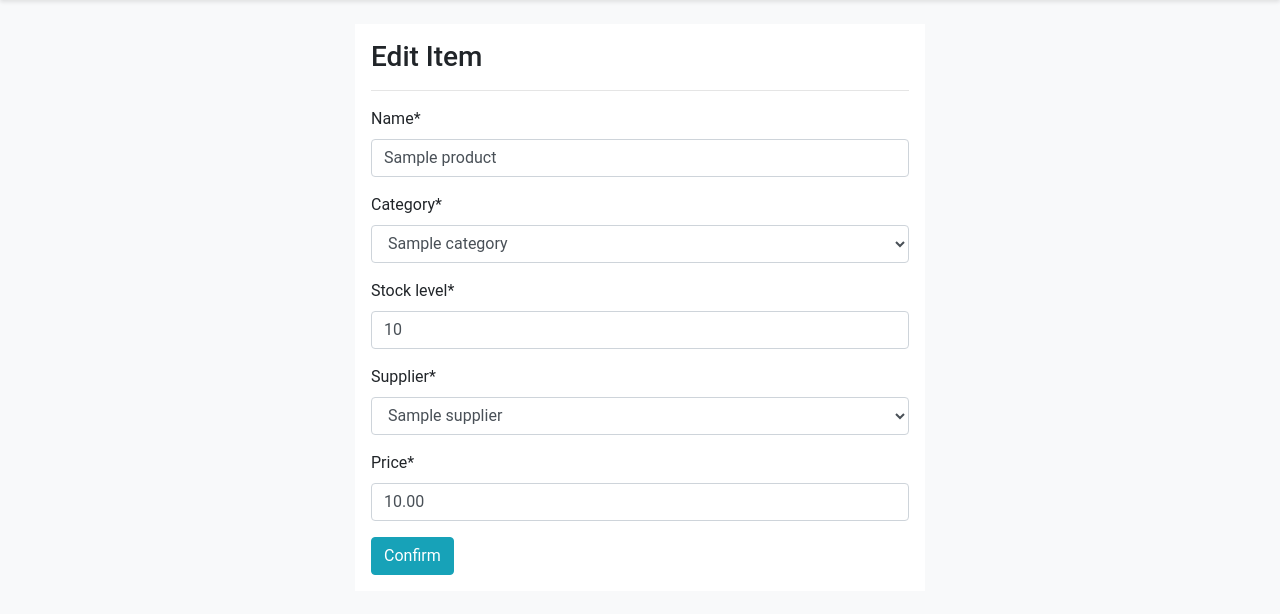
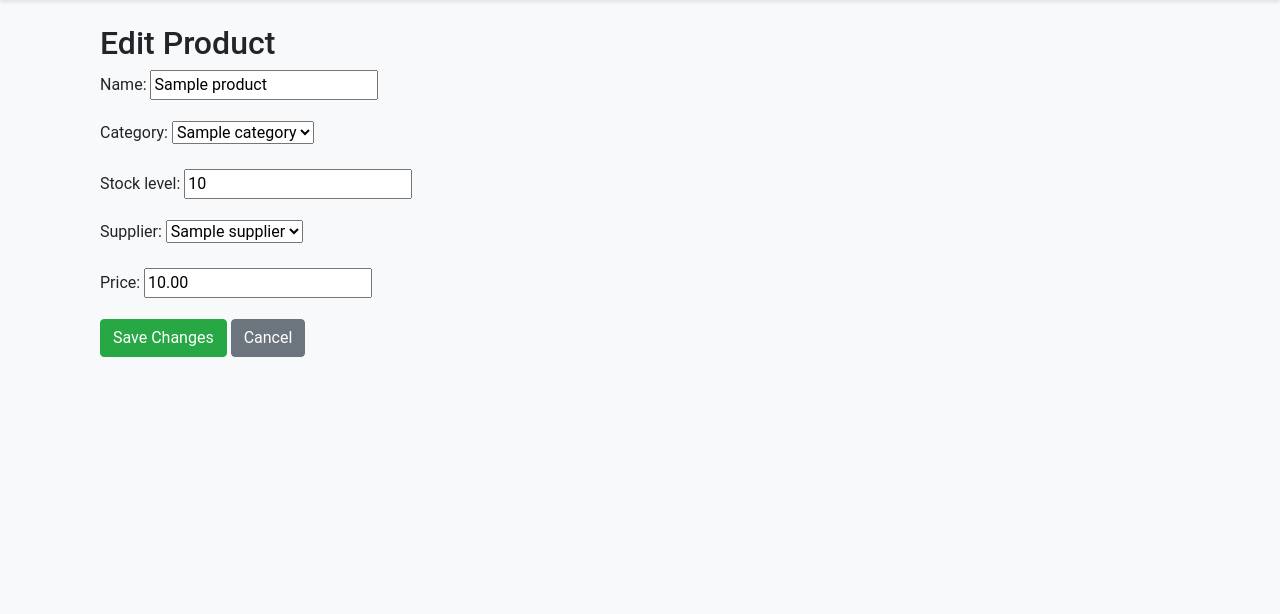
Before and after one commit to Kevin091295/inventory_management_sys, a Django app: page /products/edit/1/ in a window 1280 px wide. Shown: the part 56-670 px from the top of the page. Run offline with Django 3.2, Linux system fonts and the light colour scheme; a user stored in the database is signed in; tables that the repository leaves empty hold one stand-in row (values such as "Sample post"); parts of the project's set-up code (start-up, migrations or seed data) failed here and were passed over; some libraries are stand-ins or nearby versions.

Commit message:
deleted redundant files and code

```diff
--- a/dashboard/urls.py
+++ b/dashboard/urls.py
@@ -5,21 +5,16 @@ from .models import Product, Supplier, Category
 urlpatterns = [
     path('index/', views.index, name='dashboard-index'),
 
-
-    path('products/', views.products, name='dashboard-products'),  # Product list
-    path('products/add/', views.add_product, name='add-product'),  # Add product
-
-    path('products/delete/<int:pk>/', views.product_delete,
-         name='dashboard-products-delete'),
-    path('products/detail/<int:pk>/', views.product_detail,
-         name='dashboard-products-detail'),
-    path('products/edit/<int:pk>/', views.product_edit,
-         name='dashboard-products-edit'),
     path('customers/', views.customers, name='dashboard-customers'),
     path('customers/detial/<int:pk>/', views.customer_detail,
          name='dashboard-customer-detail'),
     path('order/', views.order, name='dashboard-order'),
 
+    # Products
+    path('products/', views.products, name='dashboard-products'),  # Product list
+    path('products/add/', views.add_product, name='add-product'),  # Add product
+    path('products/edit/<int:pk>/', views.edit_product, name='edit-product'),
+    path('products/delete/<int:pk>/', views.delete_product, name='delete-product'),
 
     # Categories
     path('categories/', views.categories, name='dashboard-categories'),  # Category list
--- a/dashboard/views.py
+++ b/dashboard/views.py
@@ -66,10 +66,26 @@ def add_product(request):
     return render(request, "dashboard/add_product.html", context)
 
 
-@login_required(login_url="user-login")
-def product_detail(request, pk):
-    context = {}
-    return render(request, "dashboard/products_detail.html", context)
+def edit_product(request, pk):
+    product = get_object_or_404(Product, pk=pk)
+    if request.method == "POST":
+        form = ProductForm(request.POST, instance=product)
+        if form.is_valid():
+            form.save()
+            return redirect("dashboard-products")  # Redirect to the product list page
+    else:
+        form = ProductForm(instance=product)
+    return render(
+        request, "dashboard/edit_product.html", {"form": form, "product": product}
+    )
+
+
+def delete_product(request, pk):
+    product = get_object_or_404(Product, pk=pk)
+    if request.method == "POST":  # Confirm delete
+        product.delete()
+        return redirect("dashboard-products")  # Redirect to the product list page
+    return render(request, "dashboard/confirm_delete.html", {"object": product})
 
 
 @login_required(login_url="user-login")
@@ -107,34 +123,6 @@ def customer_detail(request, pk):
         "order_count": order_count,
     }
     return render(request, "dashboard/customers_detail.html", context)
-
-
-@login_required(login_url="user-login")
-@allowed_users(allowed_roles=["Admin"])
-def product_edit(request, pk):
-    item = Product.objects.get(id=pk)
-    if request.method == "POST":
-        form = ProductForm(request.POST, instance=item)
-        if form.is_valid():
-            form.save()
-            return redirect("dashboard-products")
-    else:
-        form = ProductForm(instance=item)
-    context = {
-        "form": form,
-    }
-    return render(request, "dashboard/products_edit.html", context)
-
-
-@login_required(login_url="user-login")
-@allowed_users(allowed_roles=["Admin"])
-def product_delete(request, pk):
-    item = Product.objects.get(id=pk)
-    if request.method == "POST":
-        item.delete()
-        return redirect("dashboard-products")
-    context = {"item": item}
-    return render(request, "dashboard/products_delete.html", context)
 
 
 @login_required(login_url="user-login")
--- /dev/null
+++ b/templates/dashboard/edit_product.html
@@ -0,0 +1,14 @@
+{% extends 'partials/base.html' %}
+{% block title %}Edit Product{% endblock %}
+
+{% block content %}
+<div class="container mt-4">
+    <h2>Edit Product</h2>
+    <form method="post">
+        {% csrf_token %}
+        {{ form.as_p }}
+        <button type="submit" class="btn btn-success">Save Changes</button>
+        <a href="{% url 'dashboard-products' %}" class="btn btn-secondary">Cancel</a>
+    </form>
+</div>
+{% endblock %}
--- a/templates/dashboard/products_edit.html
+++ /dev/null
@@ -1,17 +0,0 @@
-{% extends 'partials/base.html' %}
-{% block title %}Products Edit Page{% endblock %}
-{% load crispy_forms_tags %}
-
-{% block content %}
-<div class="row my-4">
-    <div class="col-md-6 offset-md-3 p-3 bg-white">
-        <h3>Edit Item</h3>
-        <hr>
-        <form>
-            {% csrf_token %}
-            {{ form|crispy }}
-            <input class="btn btn-info" type="submit" value="Confirm">
-        </form>
-    </div>
-</div>
-{% endblock %}
```
Also changed, not shown: templates/dashboard/product_list.html (+6 -3 lines), templates/dashboard/products_delete.html (deleted, +0 -23 lines), templates/dashboard/products_detail.html (deleted, +0 -17 lines).
